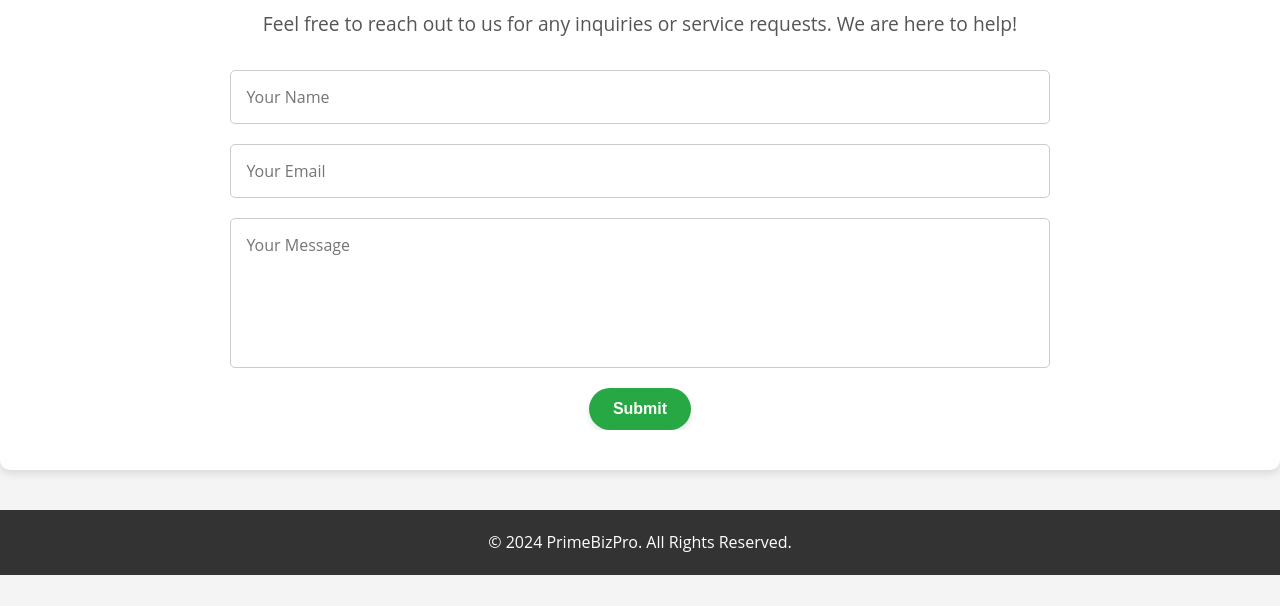
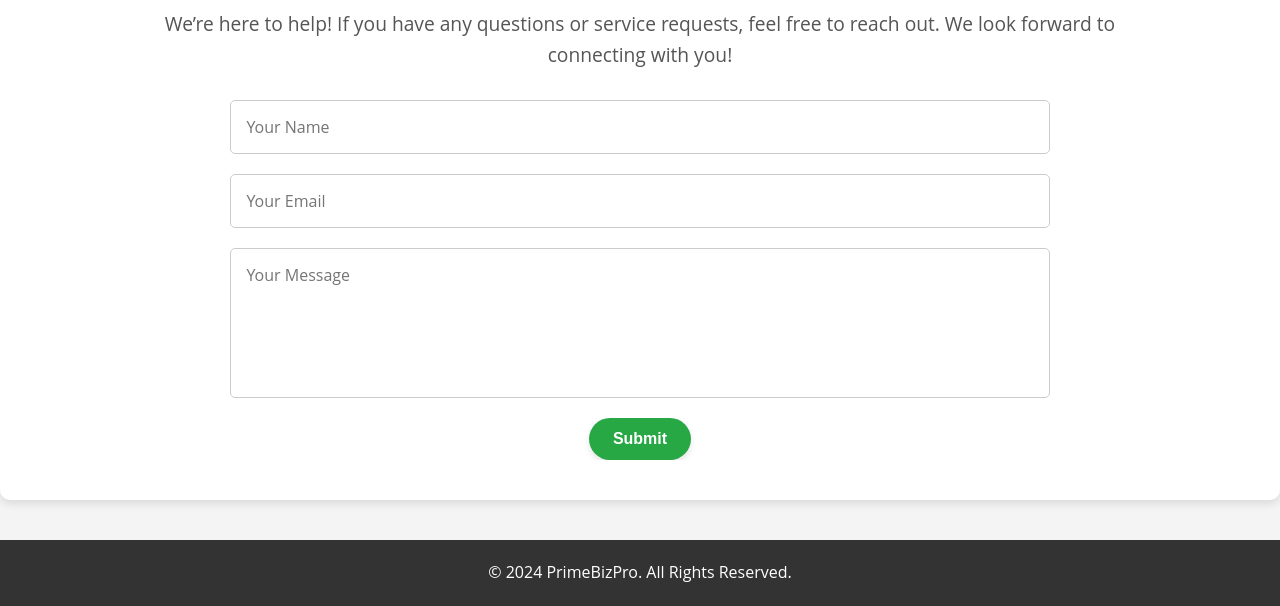
Before and after one commit to AbaraEmmanuel/PrimeBizPro, a plain HTML site: page contact.html in a window 1280 px wide. Shown: the part 265-871 px from the top of the page. Before the commit the page ends 840 px from the top, so only its background shows below. Drawn offline with Linux system fonts and the light colour scheme.

Commit message:
Update contact.html

```diff
--- a/contact.html
+++ b/contact.html
@@ -24,7 +24,7 @@
     <section class="contact">
         <div class="container">
             <h2>Contact Us</h2>
-            <p>Feel free to reach out to us for any inquiries or service requests. We are here to help!</p>
+            <p>We’re here to help! If you have any questions or service requests, feel free to reach out. We look forward to connecting with you!</p>
             <form action="https://formspree.io/f/mgvwkokw" method="POST">
                 <input type="text" name="name" placeholder="Your Name" required>
                 <input type="email" name="email" placeholder="Your Email" required>
```
